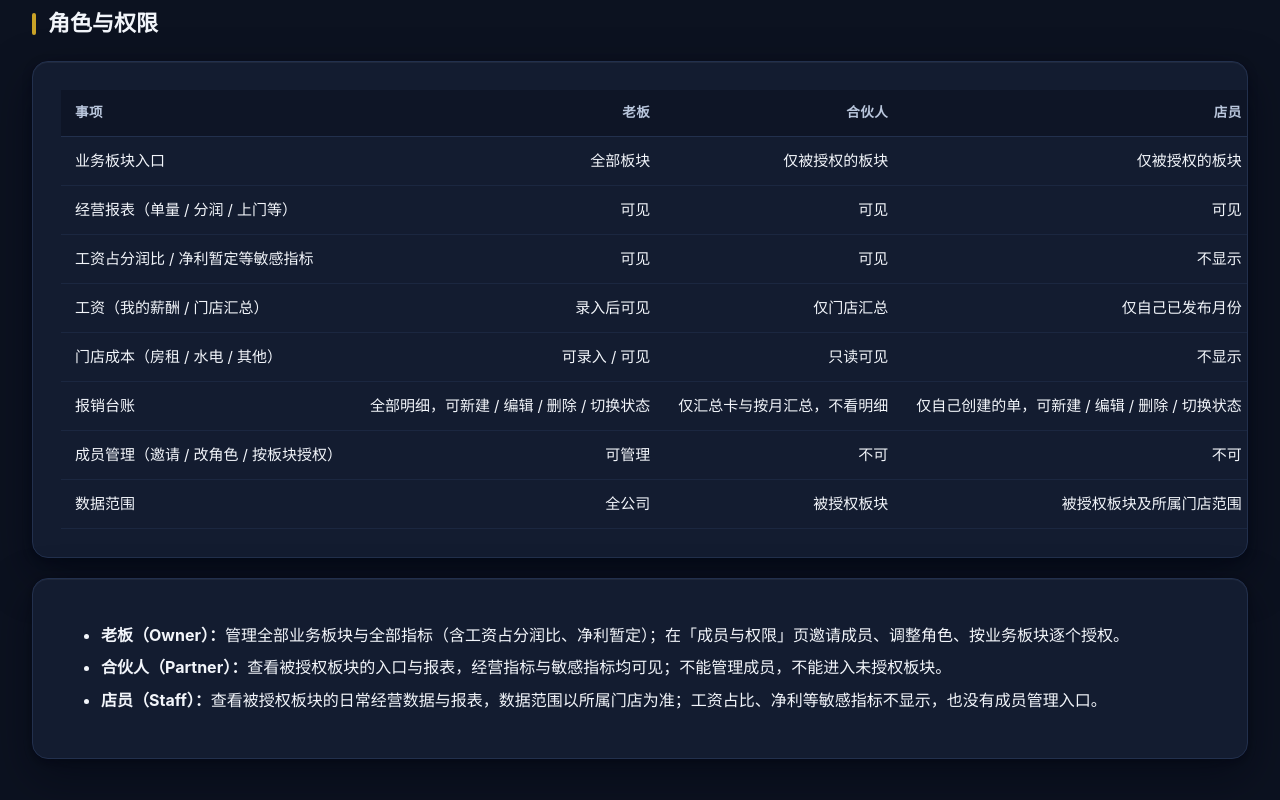
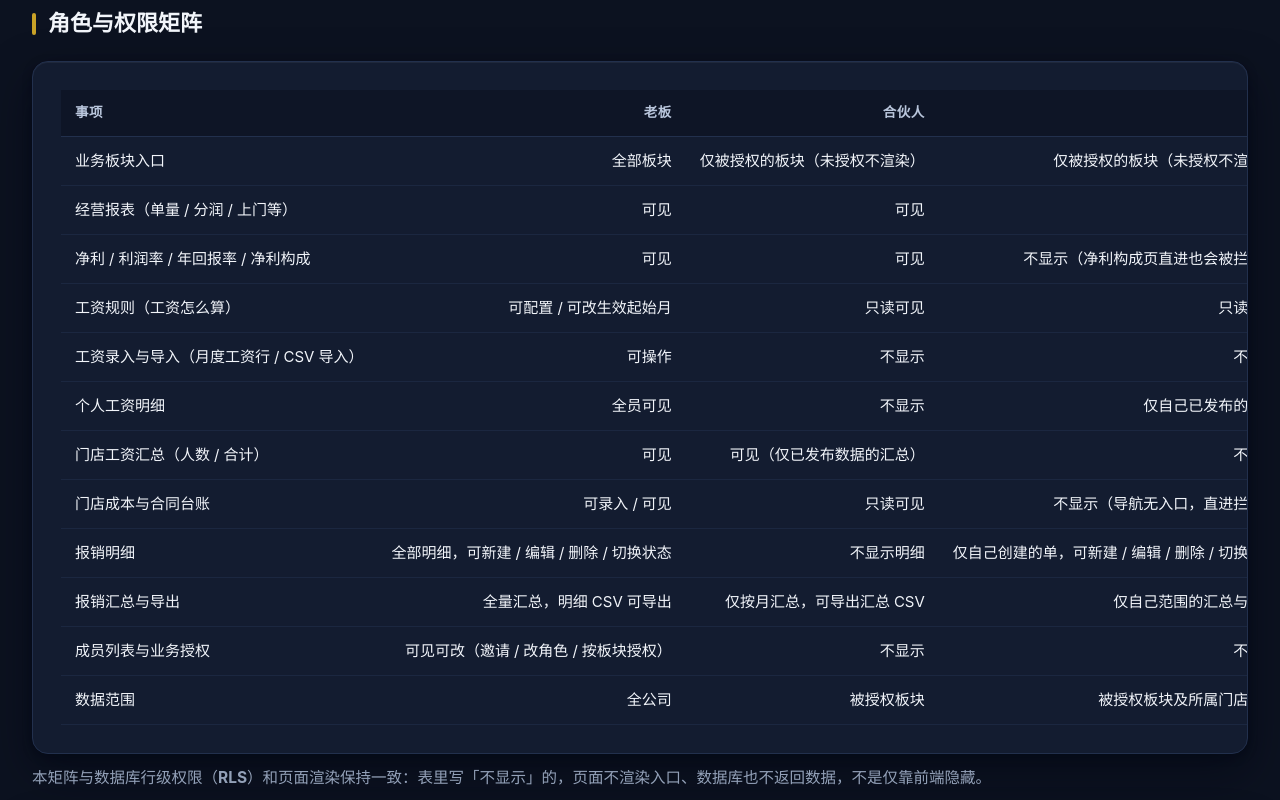
Before and after one commit to mzq1819341343-ux/jucheng-admin-web, a Next.js app: page /help in a window 1280 px wide. Shown: the part 480-1280 px from the top of the page. Built offline with nearby package versions, Linux system fonts and the light colour scheme; no server answers.

Commit message:
指令46 B5：/help 权限矩阵独立节扩全（工资/报销/成本/净利/成员逐项与 RLS 严格一致）

```diff
--- a/app/help/page.tsx
+++ b/app/help/page.tsx
@@ -23,7 +23,7 @@ export default async function HelpPage() {
           当前账号角色：{ROLE_LABEL[user.role]}。本页说明各角色的权限范围与常用操作。
         </p>
 
-        <h2 className="section-title">角色与权限</h2>
+        <h2 className="section-title">角色与权限矩阵</h2>
         <div className="card table-wrap">
           <table className="report">
             <thead>
@@ -38,8 +38,8 @@ export default async function HelpPage() {
               <tr>
                 <td>业务板块入口</td>
                 <td>全部板块</td>
-                <td>仅被授权的板块</td>
-                <td>仅被授权的板块</td>
+                <td>仅被授权的板块（未授权不渲染）</td>
+                <td>仅被授权的板块（未授权不渲染）</td>
               </tr>
               <tr>
                 <td>经营报表（单量 / 分润 / 上门等）</td>
@@ -48,34 +48,58 @@ export default async function HelpPage() {
                 <td>可见</td>
               </tr>
               <tr>
-                <td>工资占分润比 / 净利暂定等敏感指标</td>
+                <td>净利 / 利润率 / 年回报率 / 净利构成</td>
                 <td>可见</td>
                 <td>可见</td>
+                <td>不显示（净利构成页直进也会被拦回）</td>
+              </tr>
+              <tr>
+                <td>工资规则（工资怎么算）</td>
+                <td>可配置 / 可改生效起始月</td>
+                <td>只读可见</td>
+                <td>只读可见</td>
+              </tr>
+              <tr>
+                <td>工资录入与导入（月度工资行 / CSV 导入）</td>
+                <td>可操作</td>
+                <td>不显示</td>
                 <td>不显示</td>
               </tr>
               <tr>
-                <td>工资（我的薪酬 / 门店汇总）</td>
-                <td>录入后可见</td>
-                <td>仅门店汇总</td>
-                <td>仅自己已发布月份</td>
+                <td>个人工资明细</td>
+                <td>全员可见</td>
+                <td>不显示</td>
+                <td>仅自己已发布的月份</td>
               </tr>
               <tr>
-                <td>门店成本（房租 / 水电 / 其他）</td>
-                <td>可录入 / 可见</td>
-                <td>只读可见</td>
+                <td>门店工资汇总（人数 / 合计）</td>
+                <td>可见</td>
+                <td>可见（仅已发布数据的汇总）</td>
                 <td>不显示</td>
               </tr>
               <tr>
-                <td>报销台账</td>
+                <td>门店成本与合同台账</td>
+                <td>可录入 / 可见</td>
+                <td>只读可见</td>
+                <td>不显示（导航无入口，直进拦回）</td>
+              </tr>
+              <tr>
+                <td>报销明细</td>
                 <td>全部明细，可新建 / 编辑 / 删除 / 切换状态</td>
-                <td>仅汇总卡与按月汇总，不看明细</td>
+                <td>不显示明细</td>
                 <td>仅自己创建的单，可新建 / 编辑 / 删除 / 切换状态</td>
               </tr>
               <tr>
-                <td>成员管理（邀请 / 改角色 / 按板块授权）</td>
-                <td>可管理</td>
-                <td>不可</td>
-                <td>不可</td>
+                <td>报销汇总与导出</td>
+                <td>全量汇总，明细 CSV 可导出</td>
+                <td>仅按月汇总，可导出汇总 CSV</td>
+                <td>仅自己范围的汇总与导出</td>
+              </tr>
+              <tr>
+                <td>成员列表与业务授权</td>
+                <td>可见可改（邀请 / 改角色 / 按板块授权）</td>
+                <td>不显示</td>
+                <td>不显示</td>
               </tr>
               <tr>
                 <td>数据范围</td>
@@ -86,6 +110,9 @@ export default async function HelpPage() {
             </tbody>
           </table>
         </div>
+        <p className="page-desc" style={{ marginTop: 12 }}>
+          本矩阵与数据库行级权限（<span className="en">RLS</span>）和页面渲染保持一致：表里写「不显示」的，页面不渲染入口、数据库也不返回数据，不是仅靠前端隐藏。
+        </p>
         <div className="card" style={{ marginTop: 20 }}>
           <ul className="plain">
             <li>
```
